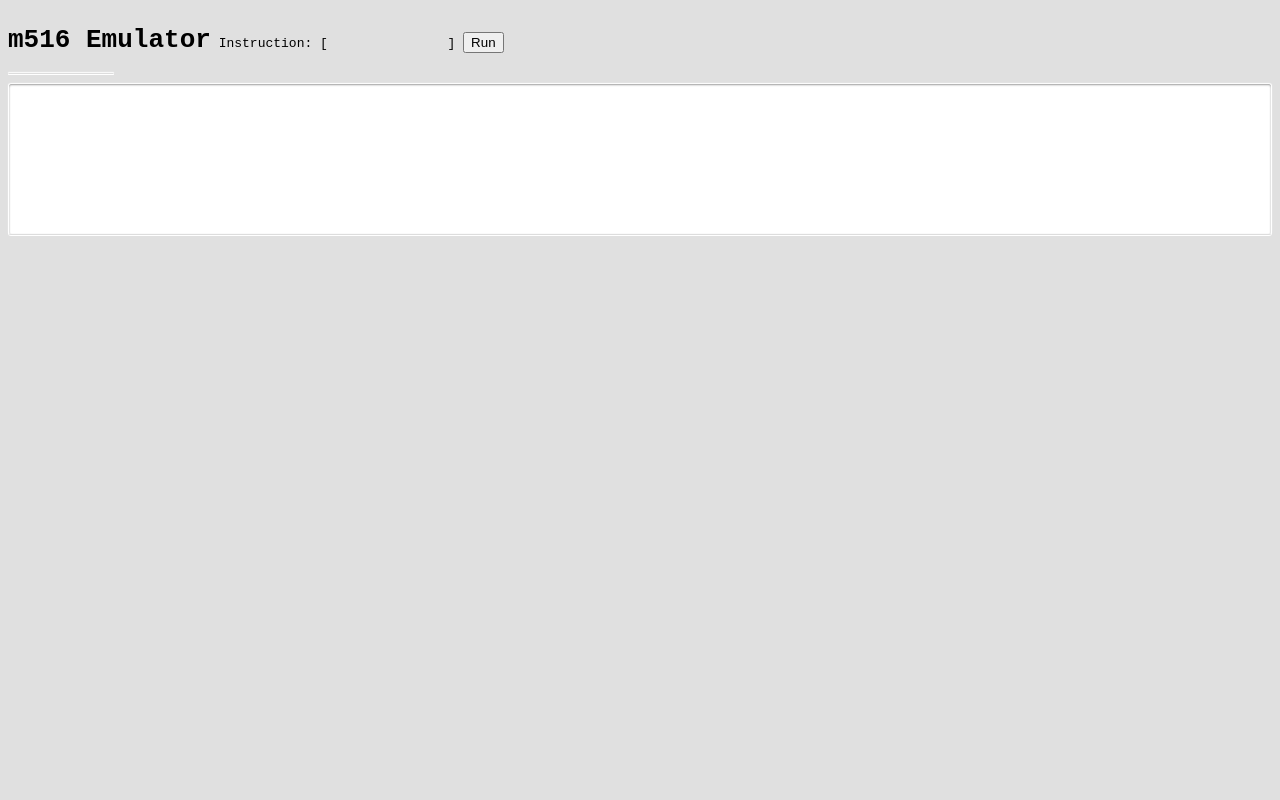
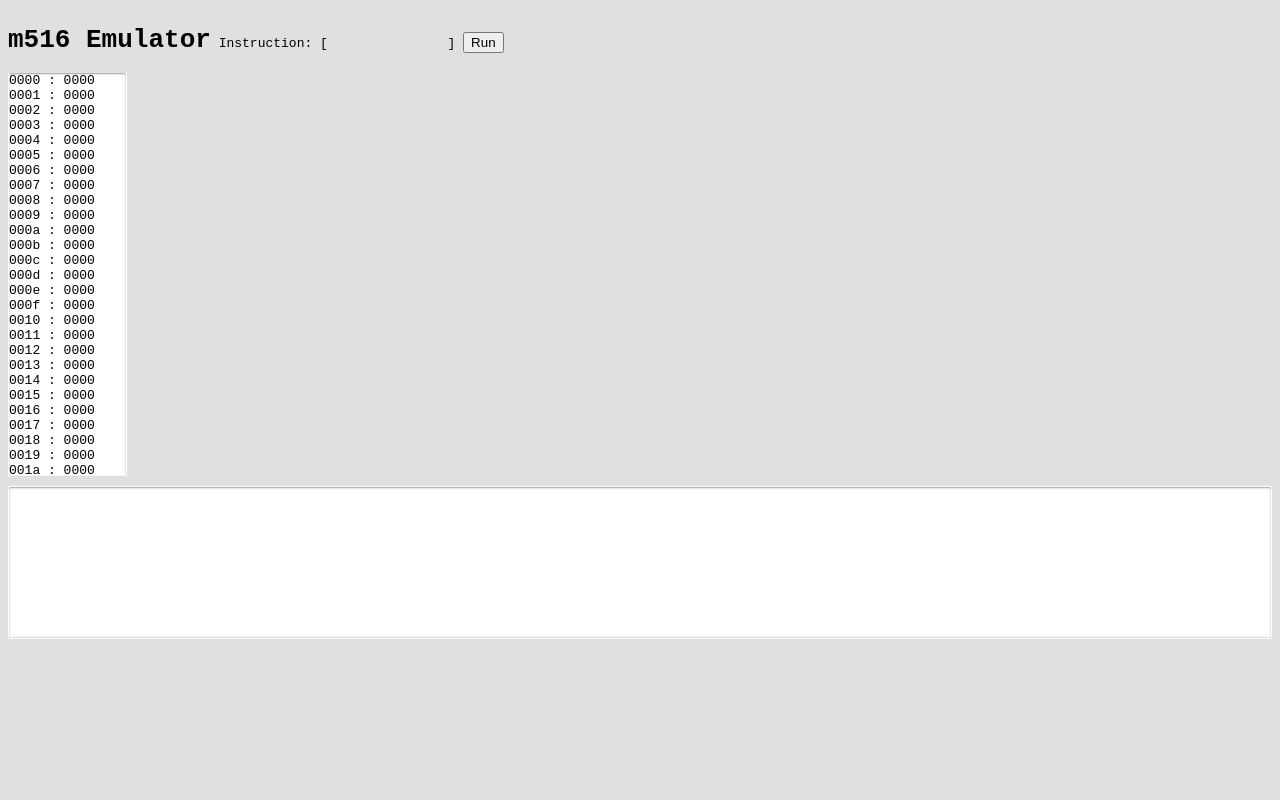
Before and after one commit to slebetman/movemachines, a website: page m516/js516/516_browser.html in a window 1280 px wide. Drawn offline with Linux system fonts and the light colour scheme.

Commit message:
Improve css

```diff
--- a/m516/js516/516_browser.css
+++ b/m516/js516/516_browser.css
@@ -4,6 +4,7 @@ html body {
 	display: flex;
 	flex-direction: column;
 	align-items: stretch;
+	height: calc(100vh - 10em - 40px);
 }
 h1 {
 	display: inline-block;
@@ -15,6 +16,7 @@ h1 {
 	flex-grow: 1;
 	display: flex;
 	flex-direction: row;
+	overflow: hidden;
 }
 #bottom {
 	display: flex;
@@ -29,7 +31,8 @@ h1 {
 	text-align: center;
 }
 #memory {
-	width: 8em;
+	width: 9em;
+	overflow: auto;
 }
 #logger {
 	margin-top: 10px;
--- a/m516/js516/ui.js
+++ b/m516/js516/ui.js
@@ -3,6 +3,24 @@ function get (el) {
 	return el;
 }
 
-function MemList (arr) {
+function hexify (n) {
+	n = n.toString(16);
 
+	while (n.length < 4) {
+		n = '0' + n;
+	}
+
+	return n;
 }
+
+function memList (arr) {
+	var list = get('memory');
+
+	for (var x=0; x<1024; x++) {
+		list.innerHTML += '<div class="ram">' + hexify(x) + ' : 0000 </div>';
+	}
+}
+
+window.onload = function () {
+	memList();
+}
```
